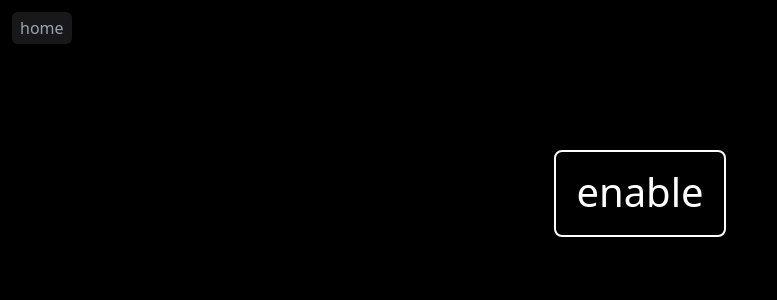
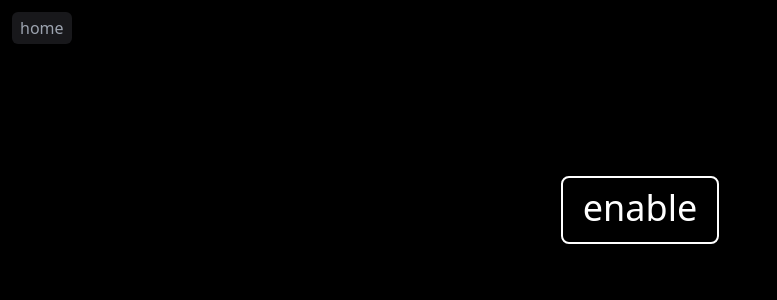
Before and after one commit to forrestwilkins/portfolio, a React (Vite) app: page /hello-sound in a window 1280 px wide. Shown: the top 300 px of the page, without its empty margins (0-777 px from the left). Built offline with nearby package versions, Linux system fonts and the light colour scheme.

Commit message:
refactor: convert to tailwind for hello sound

```diff
--- a/src/pages/HelloSound.tsx
+++ b/src/pages/HelloSound.tsx
@@ -86,30 +86,12 @@ const HelloSound = () => {
   };
 
   return (
-    <div
-      style={{
-        position: 'fixed',
-        backgroundColor: 'black',
-        top: 0,
-        left: 0,
-        width: '100%',
-        height: '100%',
-        display: 'flex',
-        justifyContent: 'center',
-      }}
-    >
+    <div className="bg-black fixed top-0 left-0 w-full h-full flex justify-center">
       <div
+        className="cursor-pointer no-underline text-4xl mt-44 pt-2.5 px-5 pb-3.5 transition-all h-fit rounded-lg"
         style={{
-          cursor: 'pointer',
-          userSelect: 'none',
-          fontSize: '40px',
-          padding: '10px 20px 13px',
           color: isPlaying ? textColor : 'white',
           border: `2px solid ${isPlaying ? textColor : 'white'}`,
-          transition: 'all 0.4s ease-in-out',
-          height: 'fit-content',
-          borderRadius: '8px',
-          marginTop: '150px',
         }}
         onClick={handleClick}
       >
```
